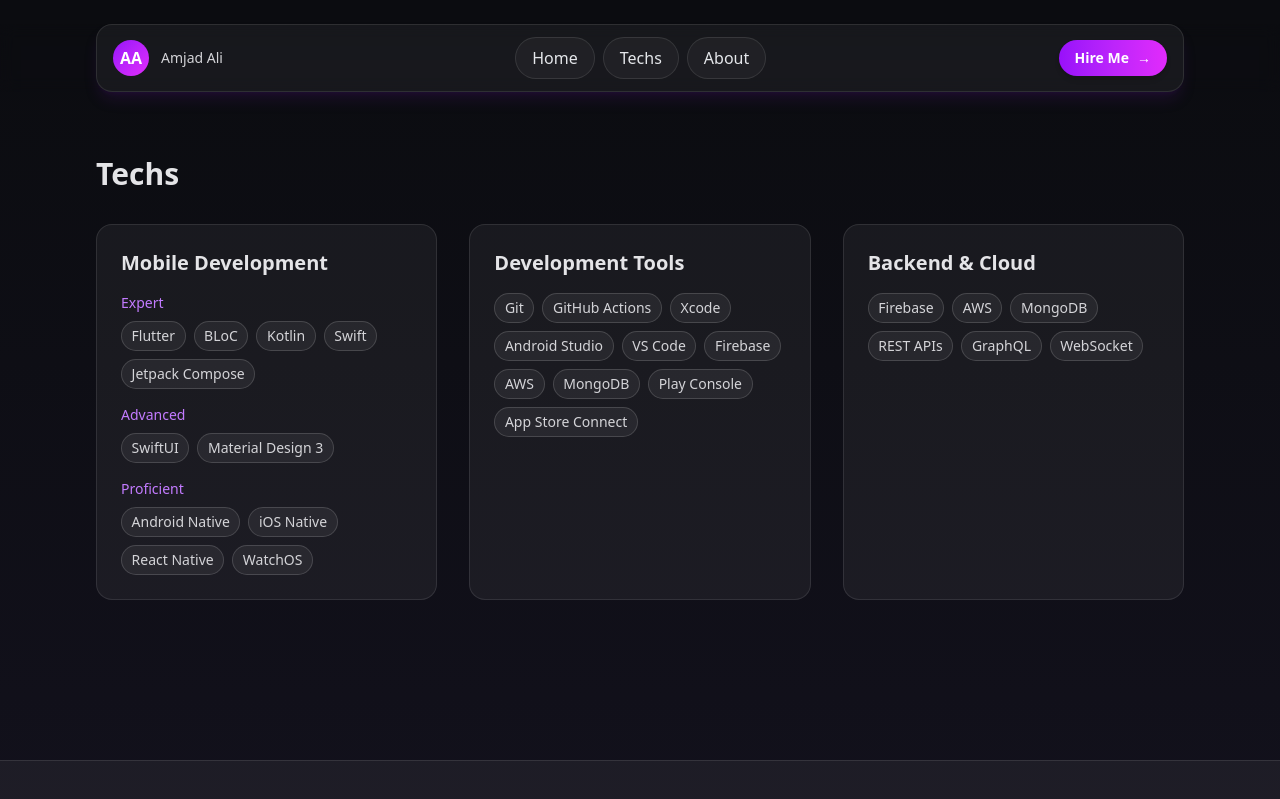
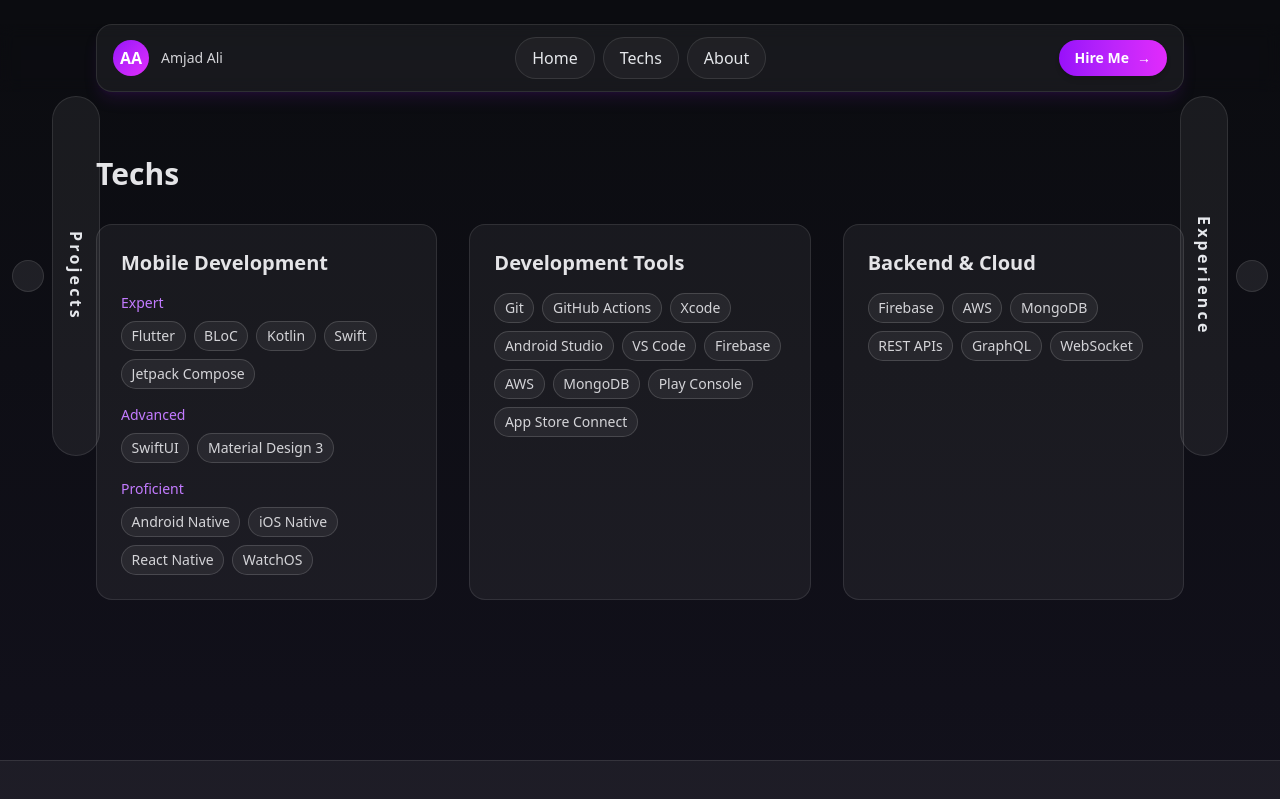
Before and after one commit to mrxdevs/mrxamjad, a Next.js app: page /techs in a window 1280 px wide. Shown: the top 799 px of the page. Built offline with nearby package versions, Linux system fonts and the light colour scheme.

Commit message:
Fixed: Side panel open for techs ans

```diff
--- a/src/app/about/page.tsx
+++ b/src/app/about/page.tsx
@@ -1,10 +1,13 @@
 import { certifications, achievements, education, languages } from "../../data/profile";
+import SideRail from "../../components/SideRail";
 
 export const metadata = { title: "About — Amjad Ali" };
 
 export default function About() {
   return (
-    <div className="py-16">
+    <div className="py-16 relative">
+      <SideRail label="Projects" side="left" />
+      <SideRail label="Experience" side="right" />
       <h2 className="text-3xl font-bold">About</h2>
       <div className="mt-8 grid gap-8 md:grid-cols-2">
         <section className="rounded-2xl border border-white/10 bg-white/5 p-6">
--- a/src/app/projects/page.tsx
+++ b/src/app/projects/page.tsx
@@ -1,11 +1,14 @@
 import ProjectCard from "../../components/ProjectCard";
 import { projects } from "../../data/profile";
+import SideRail from "../../components/SideRail";
 
 export const metadata = { title: "Projects — Amjad Ali" };
 
 export default function Projects() {
   return (
-    <div className="py-16">
+    <div className="py-16 relative">
+      <SideRail label="Projects" side="left" />
+      <SideRail label="Experience" side="right" />
       <h2 className="text-3xl font-bold">Projects</h2>
       <div className="mt-8 grid grid-cols-1 md:grid-cols-3 gap-6">
         {projects.map((p) => (
--- a/src/app/techs/page.tsx
+++ b/src/app/techs/page.tsx
@@ -1,10 +1,13 @@
 import { skills } from "../../data/profile";
+import SideRail from "../../components/SideRail";
 
 export const metadata = { title: "Techs — Amjad Ali" };
 
 export default function Techs() {
   return (
-    <div className="py-16">
+    <div className="py-16 relative">
+      <SideRail label="Projects" side="left" />
+      <SideRail label="Experience" side="right" />
       <h2 className="text-3xl font-bold">Techs</h2>
       <div className="mt-8 grid gap-8 md:grid-cols-3">
         <div className="rounded-2xl border border-white/10 bg-white/5 p-6">
--- a/src/components/RouteAwareFooter.tsx
+++ /dev/null
@@ -1,10 +0,0 @@
-"use client";
-
-import { usePathname } from "next/navigation";
-import Footer from "./Footer";
-
-export default function RouteAwareFooter() {
-  const pathname = usePathname();
-  if (pathname.startsWith("/techs") || pathname.startsWith("/about")) return null;
-  return <Footer />;
-}
```
